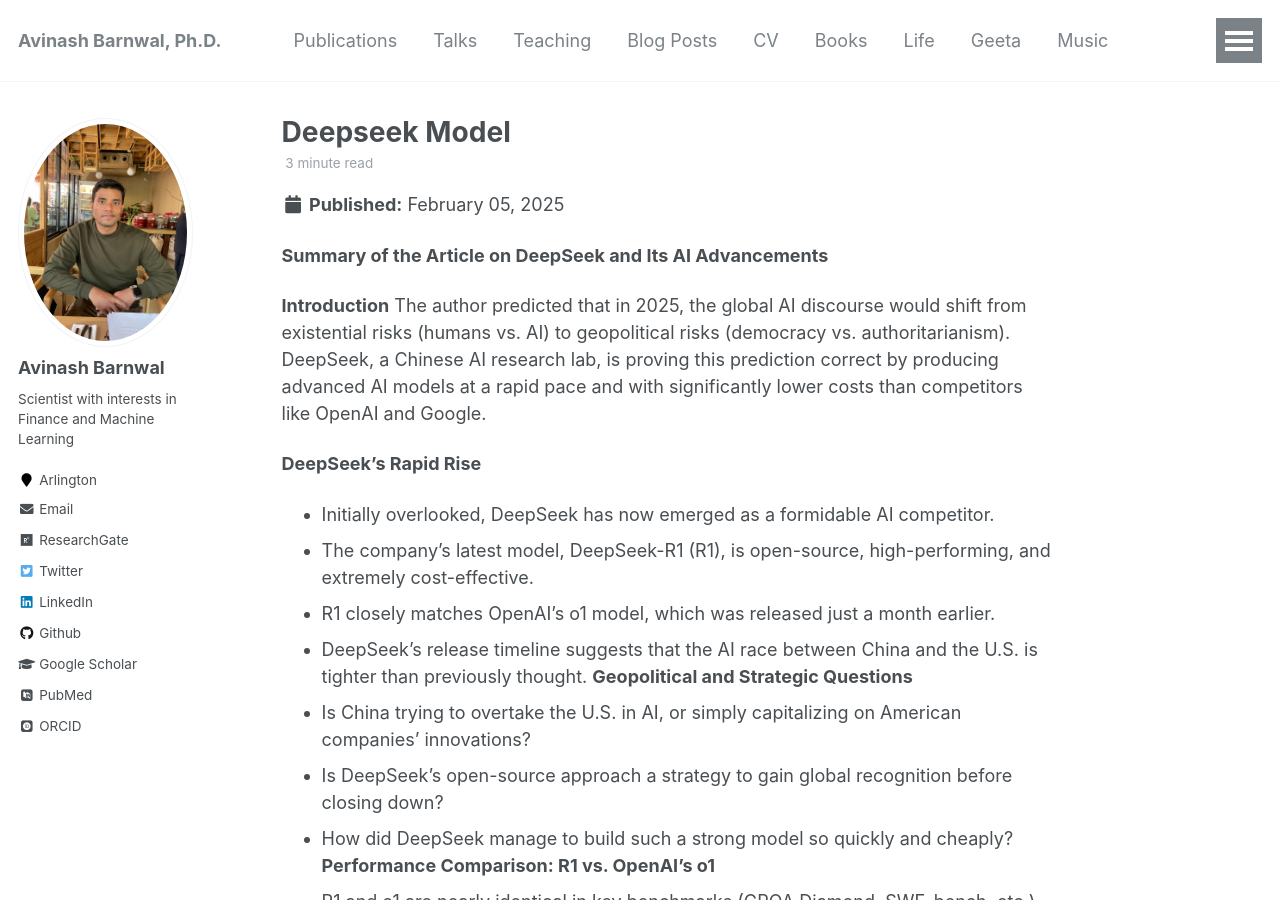
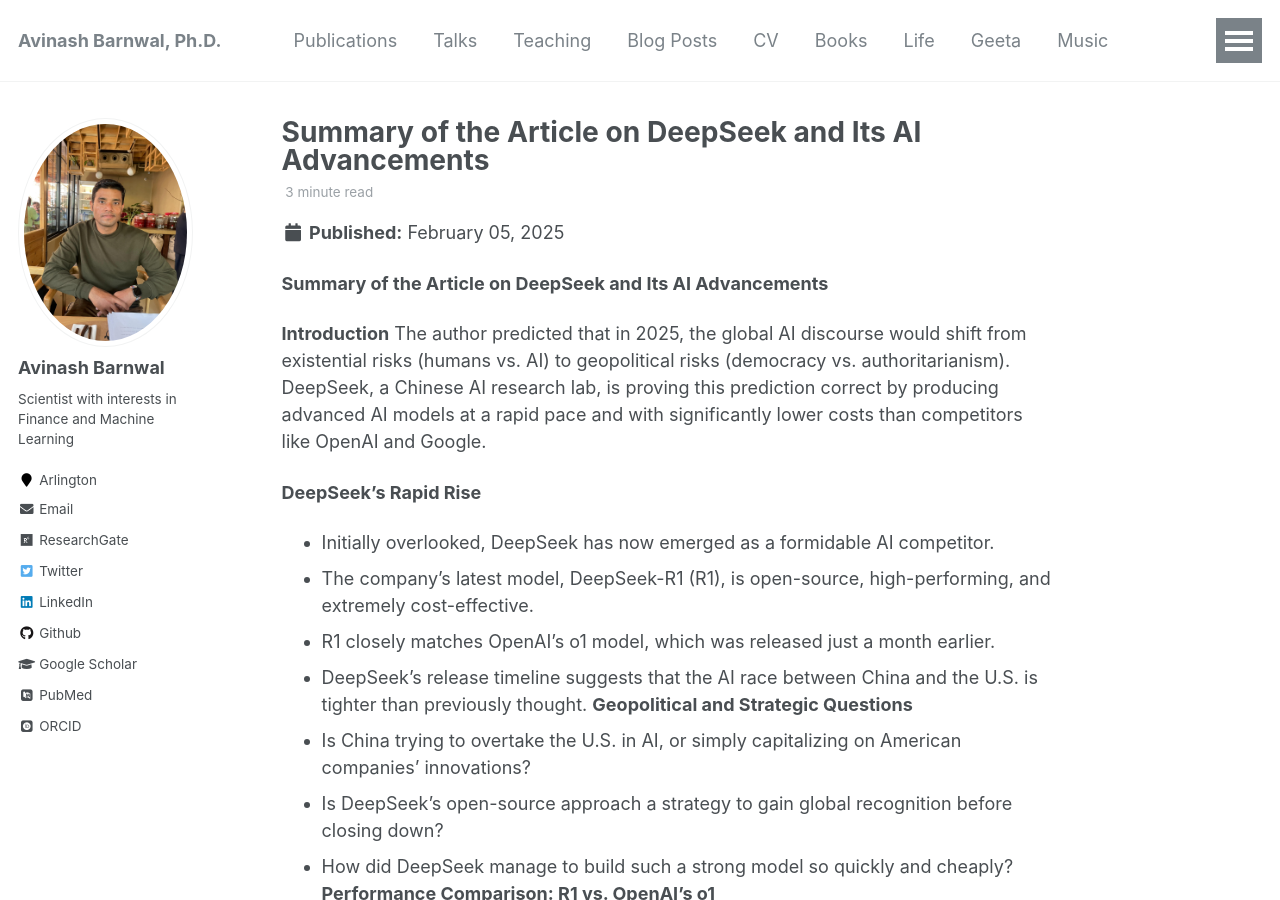
Before and after one commit to avinashbarnwal/avinashbarnwal.github.io, a Jekyll site: the page built from _posts/2025-02-05-deepseek-model.md, in a window 1280 px wide and 900 px high. Built offline with Jekyll 4.4.1, drawn with Linux system fonts in a browser that asks for light colours; some web fonts are replaced.

Commit message:
Update 2025-02-05-deepseek-model.md

```diff
--- a/_posts/2025-02-05-deepseek-model.md
+++ b/_posts/2025-02-05-deepseek-model.md
@@ -1,3 +1,12 @@
+---
+title: "Summary of the Article on DeepSeek and Its AI Advancements"
+collection: posts
+type: "AI"
+permalink: /posts/deepseek
+date: 2025-02-05
+---
+
+
 **Summary of the Article on DeepSeek and Its AI Advancements**
 
 **Introduction**
```
